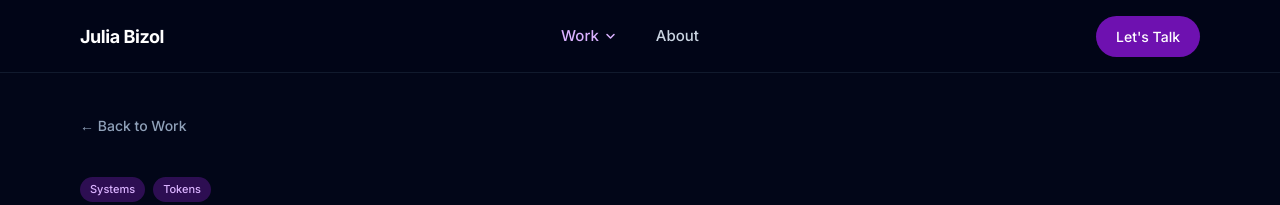
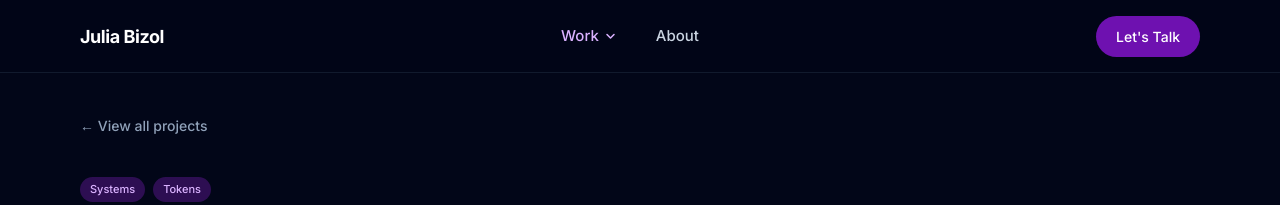
Before and after one commit to juliabizol/julia-portfolio, a Next.js app: page /work/design-system-evolution in a window 1280 px wide. Shown: the top 205 px of the page. Built offline with nearby package versions, Linux system fonts and the light colour scheme.

Commit message:
Update project page back link copy to "View all projects"

```diff
--- a/src/app/work/[slug]/page.tsx
+++ b/src/app/work/[slug]/page.tsx
@@ -62,7 +62,7 @@ export default async function CaseStudyPage({
             href="/#work"
             className="inline-flex items-center gap-2 text-[14px] font-medium text-slate-400 hover:text-white transition-colors"
           >
-            ← Back to Work
+            ← View all projects
           </Link>
         </div>
 
```
